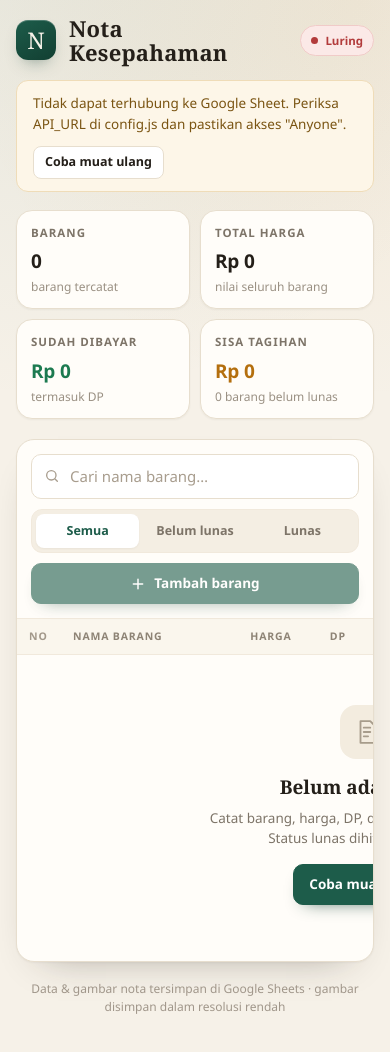
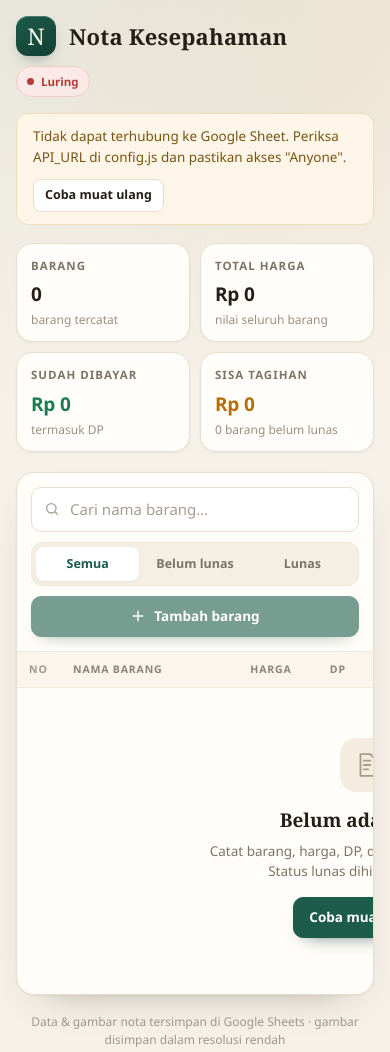
Before and after one commit to aplikasi-purnomo/KAS, a plain HTML site: page index.html in a window 390 px wide. Drawn offline with Linux system fonts and the light colour scheme; no server answers.

Commit message:
Update styles.css

```diff
--- a/styles.css
+++ b/styles.css
@@ -873,6 +873,11 @@ tbody tr.is-hidden {
     padding: 16px 16px 0;
   }
 
+  .topbar__inner {
+    flex-wrap: wrap;
+    row-gap: 10px;
+  }
+
   .page {
     padding: 16px 16px 44px;
   }
```
